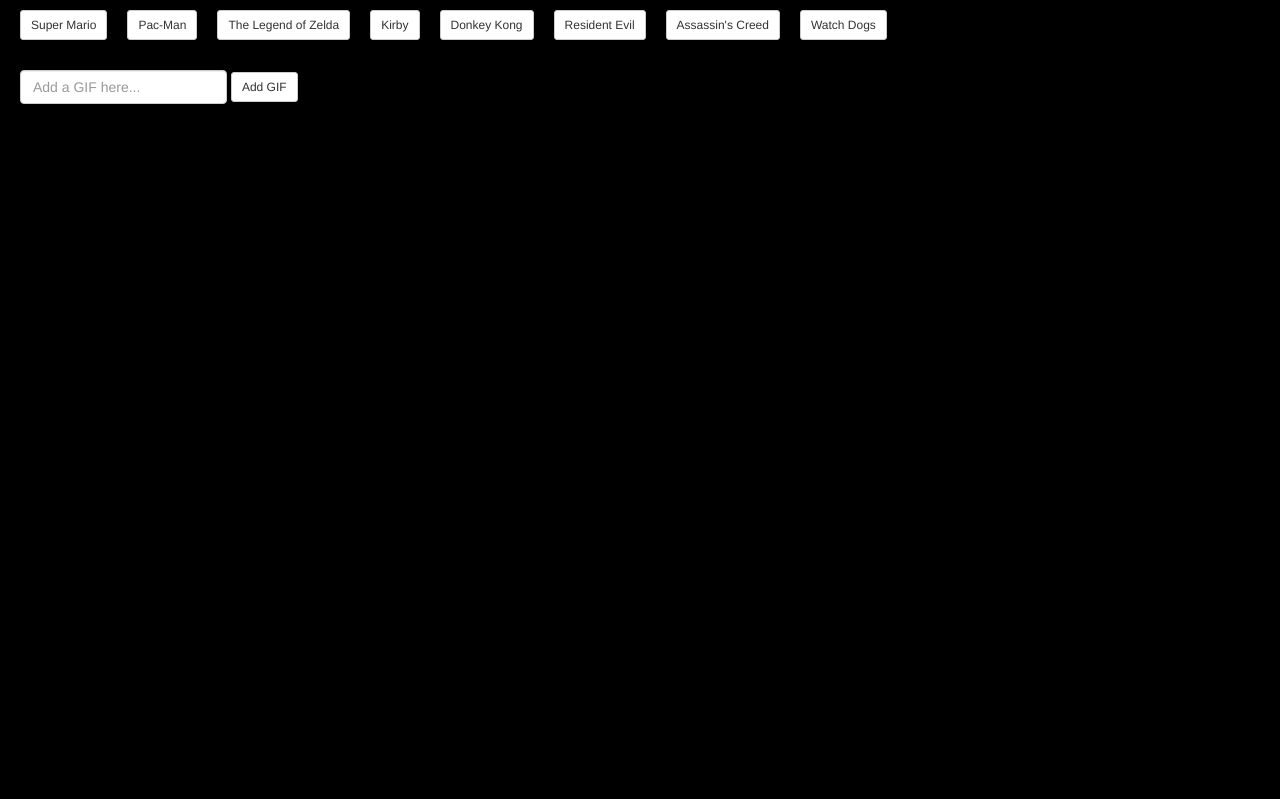
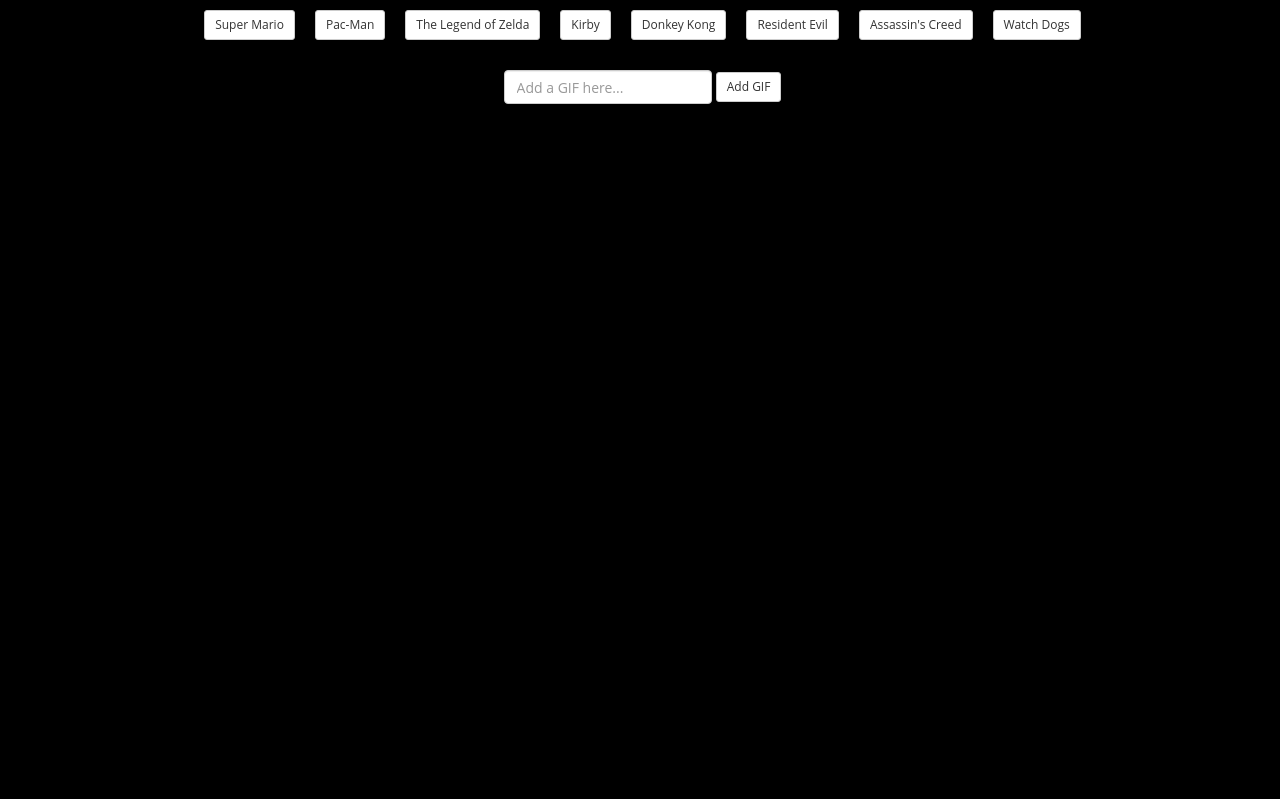
Before and after one commit to neurohacked/get-a-gif, a PHP site: page / in a window 1280 px wide. Shown: the top 799 px of the page. Before the commit the page ends 104 px from the top, so only its background shows below. Run offline with PHP 8.4, Linux system fonts and the light colour scheme; some libraries are stand-ins or nearby versions.

Commit message:
clean up some html structure

```diff
--- a/css/master.css
+++ b/css/master.css
@@ -3,11 +3,35 @@
     padding: 0;
 }
 body {
+    background-color: #000;
     color: #fff;
-    background-color: #000;
+    font-family: 'Open Sans', 'Helvetica Neue', helvetica, sans-serif;
+    font-size: 16px;
+    font-weight: normal;
+    height: 100%;
+    letter-spacing: 0;
+    margin: 0 auto 100px auto;
+    min-height: 500px;
+    text-align: center;
+    width: 962px;
 }
-.container-fluid {
-    margin: 0 10px;
+.container {
+    margin-left: auto;
+    margin-right: auto;
+    width: 967px;
+}
+.col-md-12 {
+    display: inline;
+    float: left;
+    position: relative;
+    margin-left: 0;
+    margin-right: 0;
+    width: 967px;
+}
+#main {
+    margin-top: 5px;
+    text-align: left;
+    width: 967px;
 }
 .btn-gif {
     margin: 10px;
@@ -19,7 +43,3 @@ body {
     display: inline-block;
     width: 100%;
 }
-.gif {
-    float: left;
-    max-width: 15%;
-}
--- a/index.html
+++ b/index.html
@@ -8,9 +8,18 @@
 </head>
 
 <body>
-	<div class="container-fluid">
+	<!-- Pre-Made Buttons -->
+	<div id="buttons" class="container">
 		<div class="row">
+			<div class="col-md-12">
 				<div id="buttonsView"></div>
+			</div>
+		</div>
+	</div>
+	<!-- Search Bar -->
+	<div id="search" class="container">
+		<div class="row">
+			<div class="col-md-12">
 				<form id="gif-form" class="form-inline">
 					<div class="form-group">
 						<input type="text" class="form-control" id="gif-input" placeholder="Add a GIF here...">
@@ -19,8 +28,17 @@
 						<button id="addGif" type="submit" class="btn btn-sm btn-default">Add GIF</button>
 					</div>
 				</form>
+			</div>
+		</div>
+	</div>
+	</div>
+	<!-- Main Content -->
+	<div id="main" class="container">
 		<div class="row">
+			<div class="col-md-12">
 				<div id="gifsView"></div>
+			</div>
+		</div>
 	</div>
 	</div>
 	<script type="text/javascript" src="js/script.js"></script>
```
Lines whose indentation alone changed are shown as unchanged.
